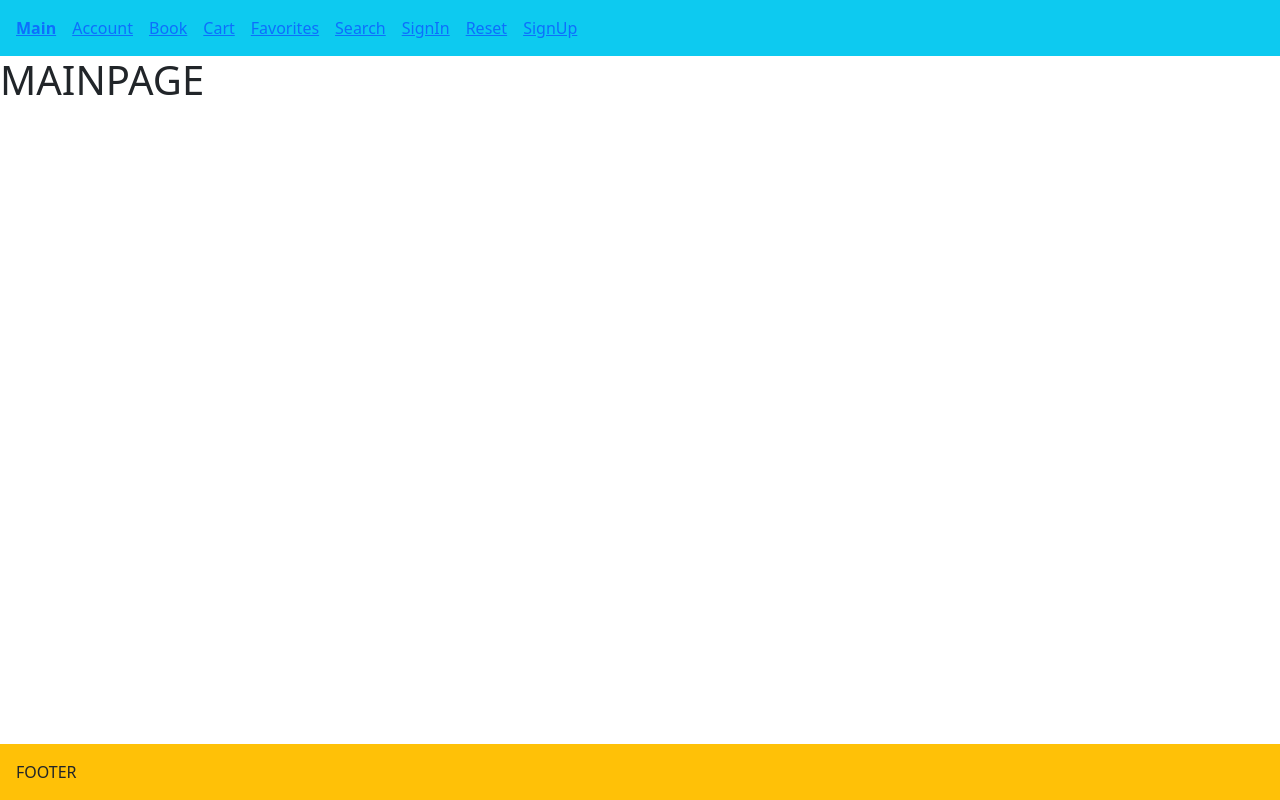
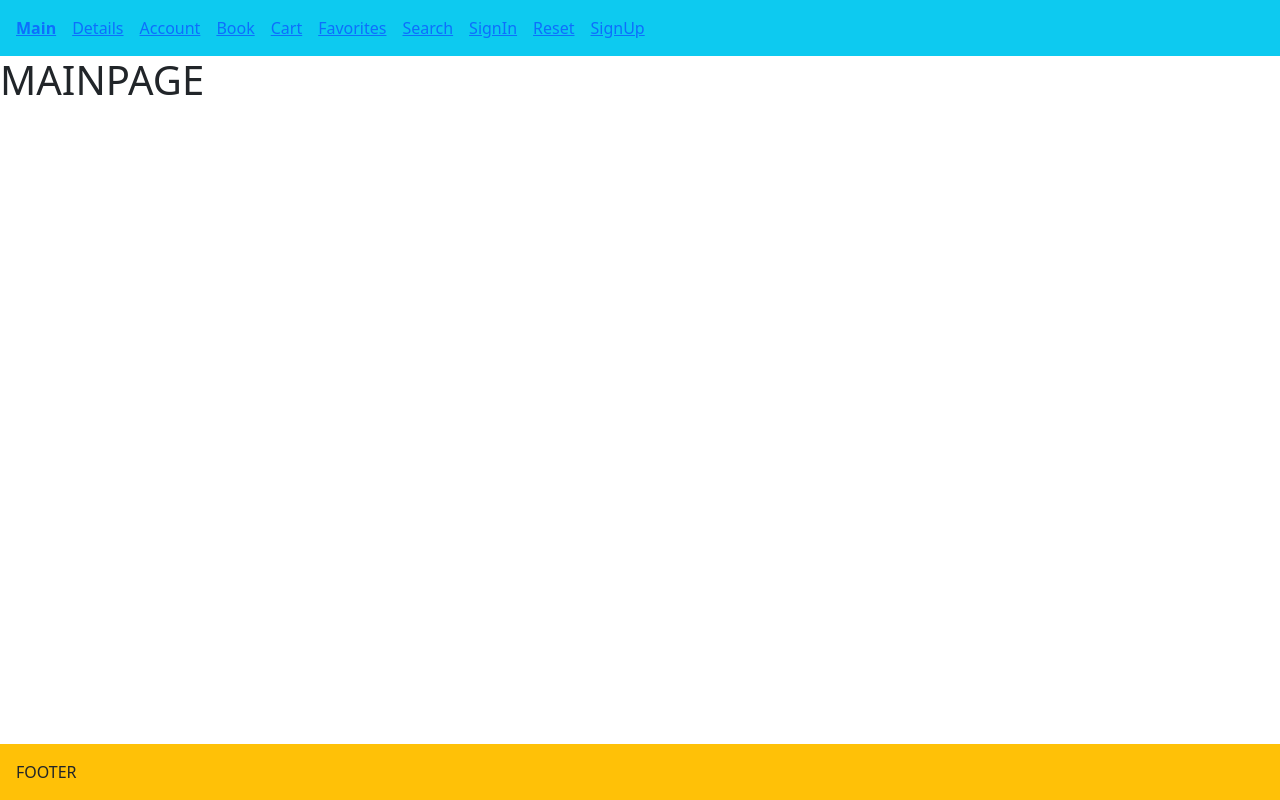
Before and after one commit to eushkur/bookstore, a React (Create React App) app: page / in a window 1280 px wide. Built offline with nearby package versions, Linux system fonts and the light colour scheme.

Commit message:
add details page

```diff
--- a/src/components/organisms/Nav/Nav.tsx
+++ b/src/components/organisms/Nav/Nav.tsx
@@ -6,6 +6,7 @@ export const Nav = () => {
   return (
     <nav className="bg-info p-3 d-flex gap-3">
         <CustomLink to={ROUTE.MAIN}>Main</CustomLink>
+        <CustomLink to={ROUTE.DETAILS}>Details</CustomLink>
         <CustomLink to={ROUTE.ACCOUNT}>Account</CustomLink>
         <CustomLink to={ROUTE.BOOK}>Book</CustomLink>
         <CustomLink to={ROUTE.CART}>Cart</CustomLink>
--- /dev/null
+++ b/src/pages/DetailsPage/DetailsPage.tsx
@@ -0,0 +1,9 @@
+import React from 'react'
+
+export const DetailsPage = () => {
+  return (
+     <div>
+         <h1>Details</h1>
+     </div>
+  )
+}
--- a/src/router/router.tsx
+++ b/src/router/router.tsx
@@ -1,5 +1,6 @@
 import { createBrowserRouter, createRoutesFromElements, Route } from 'react-router-dom';
 import { MainPage } from '../pages/MainPage/MainPage';
+import { DetailsPage } from '../pages/DetailsPage/DetailsPage';
 import { AccountPage } from '../pages/AccountPage/AccountPage';
 import { BookPage } from '../pages/BookPage/BookPage';
 import { CartPage } from '../pages/CartPage/CartPage';
@@ -12,10 +13,12 @@ import { SignUpPage } from '../pages/SignUpPage/SignUpPage';
 import { ResetPage } from '../pages/ResetPage/ResetPage';
 import { RequareAuth } from '../components/molecules/RequareAuth/RequareAuth';
 
+
 export const router = createBrowserRouter(
     createRoutesFromElements(
         <Route path={ROUTE.MAIN} element={<MainTemplate />}>
             <Route index element={<MainPage />} />
+            <Route path={ROUTE.DETAILS} element={<DetailsPage />} />
             <Route path={ROUTE.ACCOUNT} element={<AccountPage />} />
             <Route path={ROUTE.BOOK} element={<BookPage />} />
             <Route path={ROUTE.CART} element={<CartPage />} />
--- a/src/router/routes.ts
+++ b/src/router/routes.ts
@@ -1,5 +1,6 @@
 export enum ROUTE {
     MAIN = '/',
+    DETAILS = "details/:id",
     ACCOUNT = 'account',
     BOOK = 'book',
     CART = 'cart',
@@ -7,5 +8,6 @@ export enum ROUTE {
     SEARCH = 'search',
     SIGN_IN = 'sing-in',
     SIGN_UP = "sing-up",
-    RESET = "reset"
+    RESET = "reset",
+
 }
```
